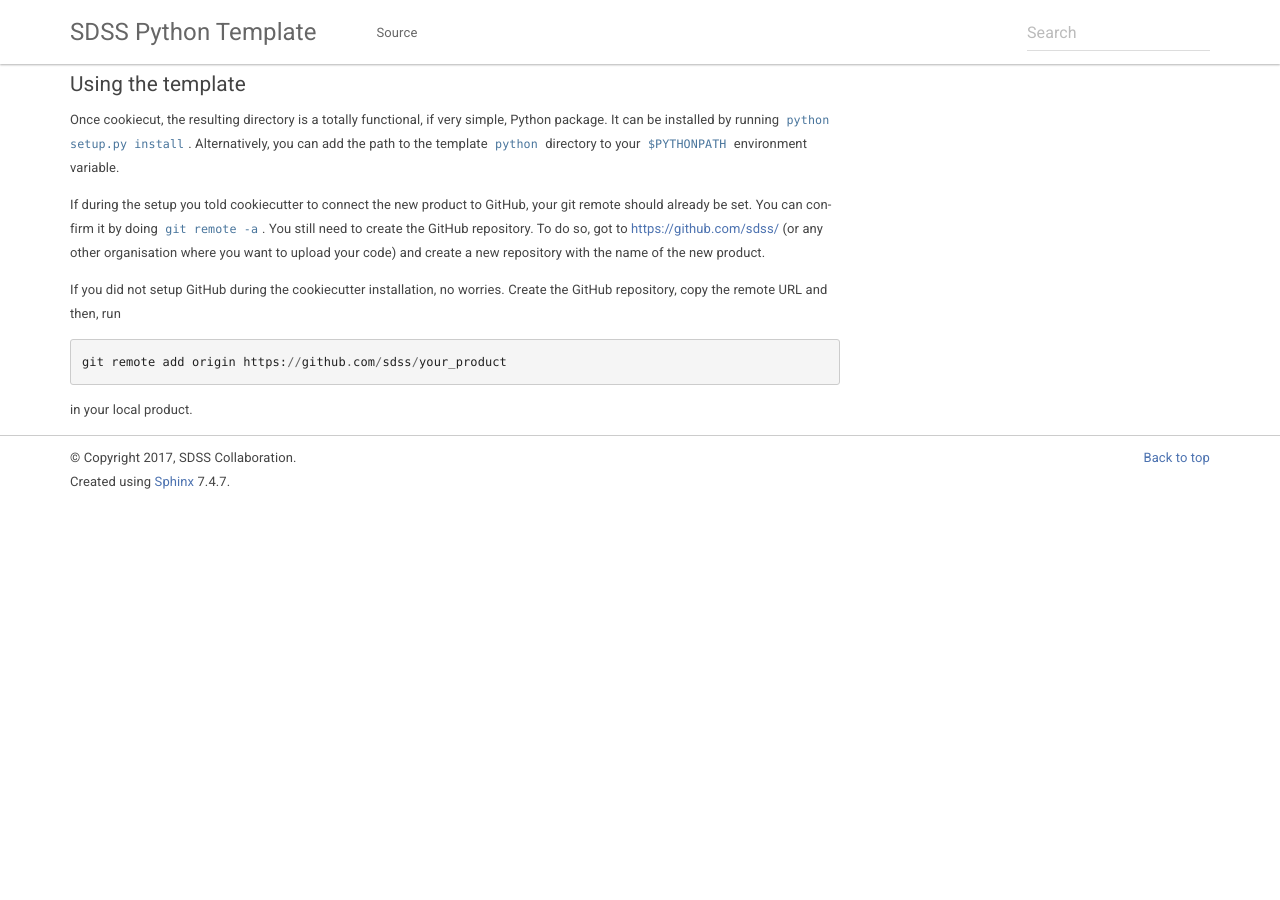
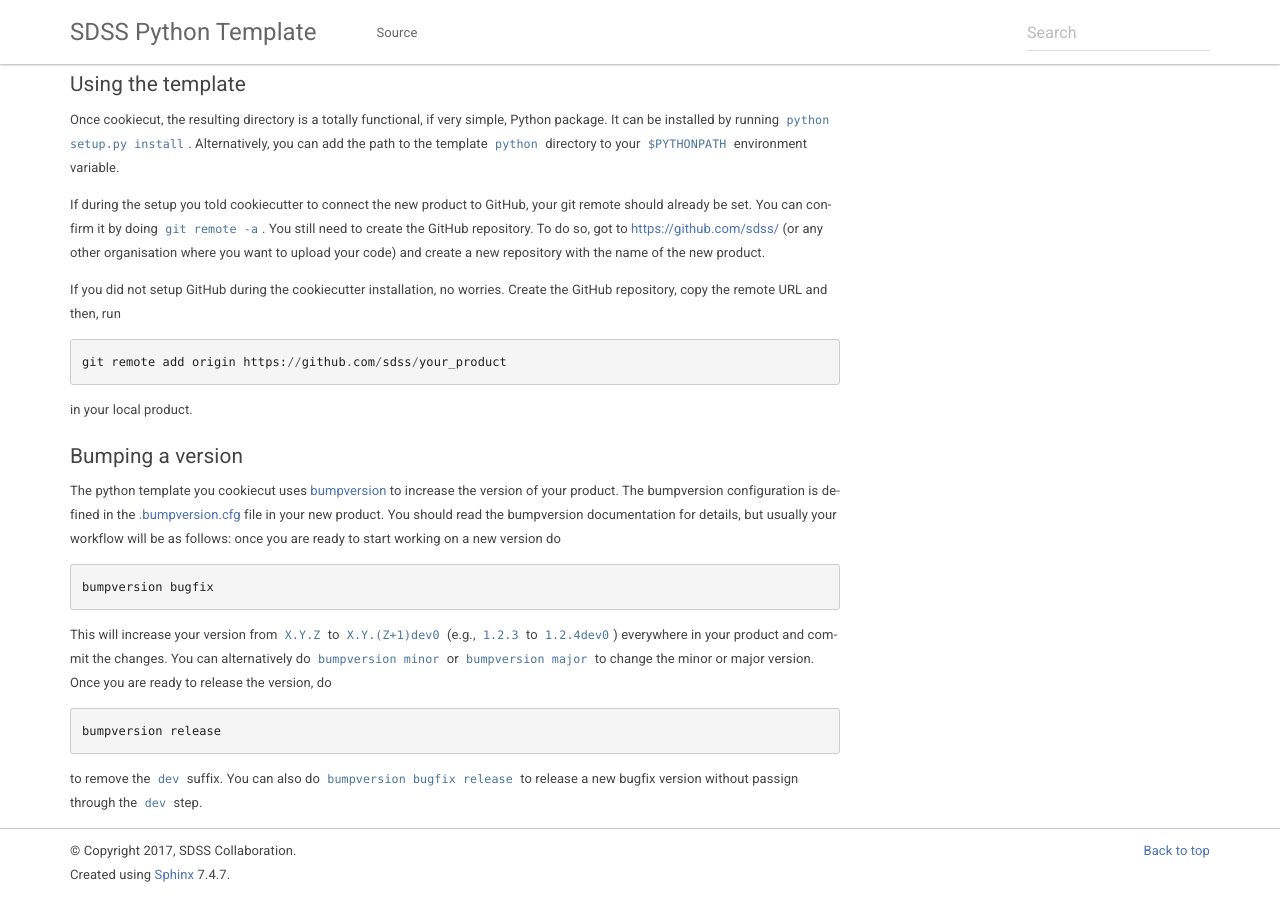
Before and after one commit to sdss/python_template, a Sphinx documentation site: the page built from docs/sphinx/index.rst, in a window 1280 px wide and 900 px high, scrolled down 542 px. Built offline with Sphinx 7.4.7, drawn with Linux system fonts in a browser that asks for light colours; before the commit the page ends 1049 px from its top, so only the background shows below that.

```diff
--- a/docs/sphinx/index.rst
+++ b/docs/sphinx/index.rst
@@ -42,6 +42,20 @@ If you did not setup GitHub during the cookiecutter installation, no worries. Cr
 
 in your local product.
 
+
+Bumping a version
+-----------------
+
+The python template you cookiecut uses `bumpversion <https://github.com/peritus/bumpversion>`_ to increase the version of your product. The bumpversion configuration is defined in the `.bumpversion.cfg <https://github.com/sdss/python_template/blob/master/%7B%7Bcookiecutter.repo_name%7D%7D/.bumpversion.cfg>`_ file in your new product. You should read the bumpversion documentation for details, but usually your workflow will be as follows: once you are ready to start working on a new version do ::
+
+    bumpversion bugfix
+
+This will increase your version from ``X.Y.Z`` to ``X.Y.(Z+1)dev0`` (e.g., ``1.2.3`` to ``1.2.4dev0``) everywhere in your product and commit the changes. You can alternatively do ``bumpversion minor`` or ``bumpversion major`` to change the minor or major version. Once you are ready to release the version, do ::
+
+    bumpversion release
+
+to remove the ``dev`` suffix. You can also do ``bumpversion bugfix release`` to release a new bugfix version without passign through the ``dev`` step.
+
 .. Indices and tables
 .. ==================
 ..
```
